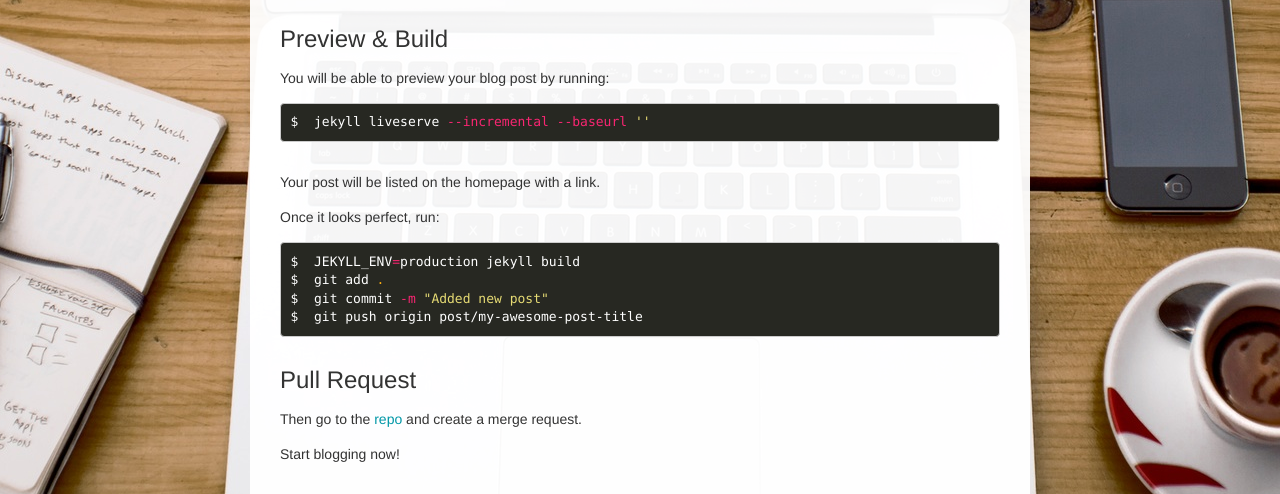
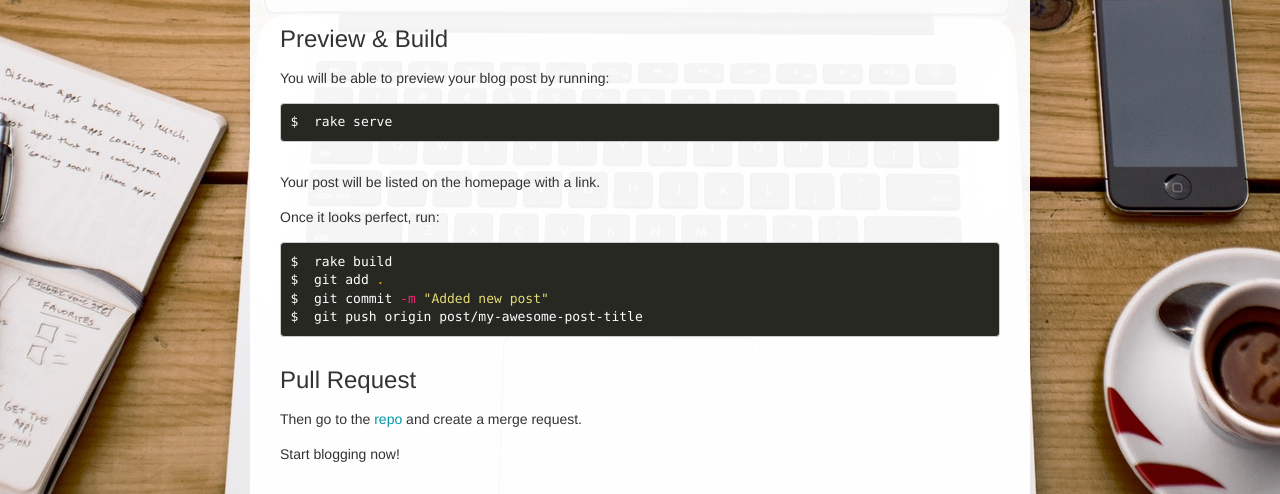
Before and after one commit to pennymac/levelup, a Jekyll site: the page built from _posts/2017-01-27-how-to-contribute-to-levelup.md, in a window 1280 px wide and 900 px high, scrolled down 3780 px, cut to the strip 406-900 px from the top of the window. Built offline with Jekyll 4.4.1, drawn with Linux system fonts in a browser that asks for light colours.

Commit message:
Update instructions

````diff
--- a/_posts/2017-01-27-how-to-contribute-to-levelup.md
+++ b/_posts/2017-01-27-how-to-contribute-to-levelup.md
@@ -135,7 +135,7 @@ to get this:
 You will be able to preview your blog post by running:
 
 ```shell
-$  jekyll liveserve --incremental --baseurl ''
+$  rake serve
 ```
 
 Your post will be listed on the homepage with a link.
@@ -143,7 +143,7 @@ Your post will be listed on the homepage with a link.
 Once it looks perfect, run:
 
 ```shell
-$  JEKYLL_ENV=production jekyll build
+$  rake build
 $  git add .
 $  git commit -m "Added new post"
 $  git push origin post/my-awesome-post-title
````
Also changed, not shown: 2 other files.
